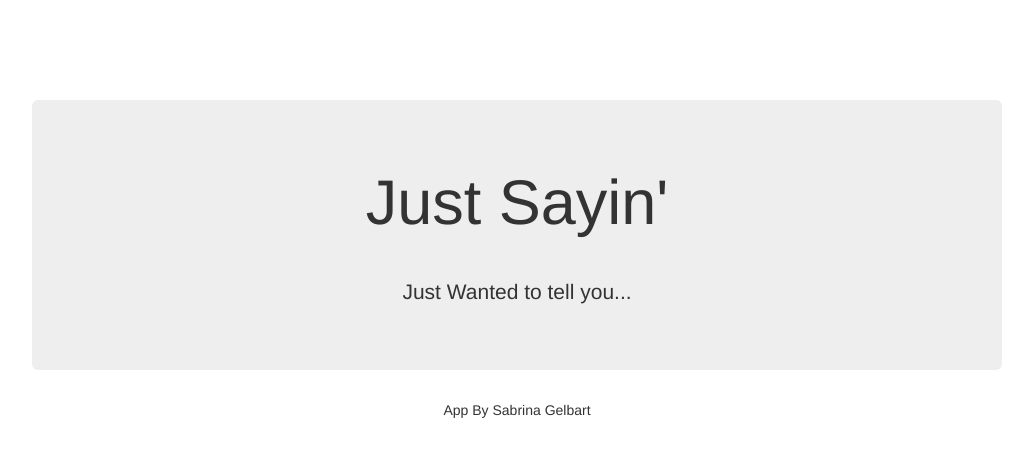
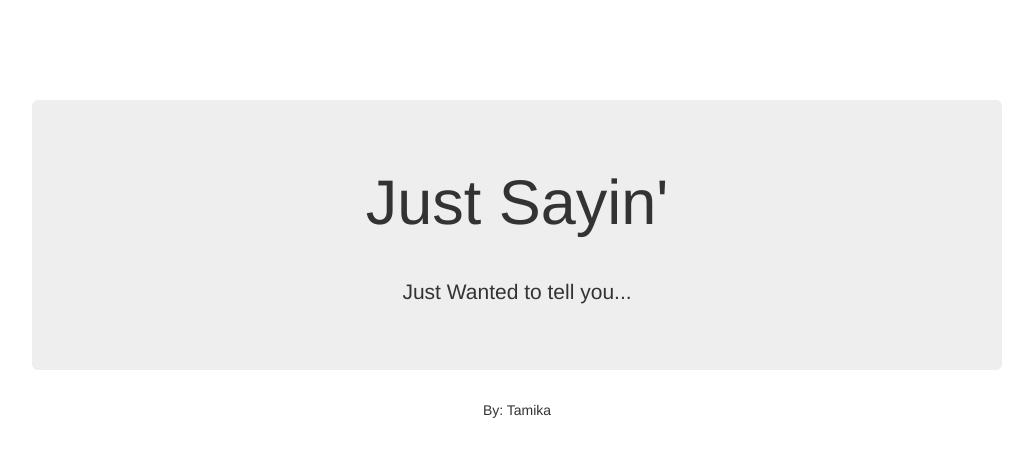
Before and after one commit to tamikajones/just-sayin, a plain HTML site: page index.html in a window 1280 px wide. Shown: the whole page, without its empty margins (123-1156 px from the left). Drawn offline with nearby package versions, Linux system fonts and the light colour scheme.

Commit message:
Changed to my name

```diff
--- a/index.html
+++ b/index.html
@@ -22,7 +22,7 @@
 
         </div>
 
-        <p>App By Sabrina Gelbart</p>
+        <p>By: Tamika</p>
 
     </div>
 
```
